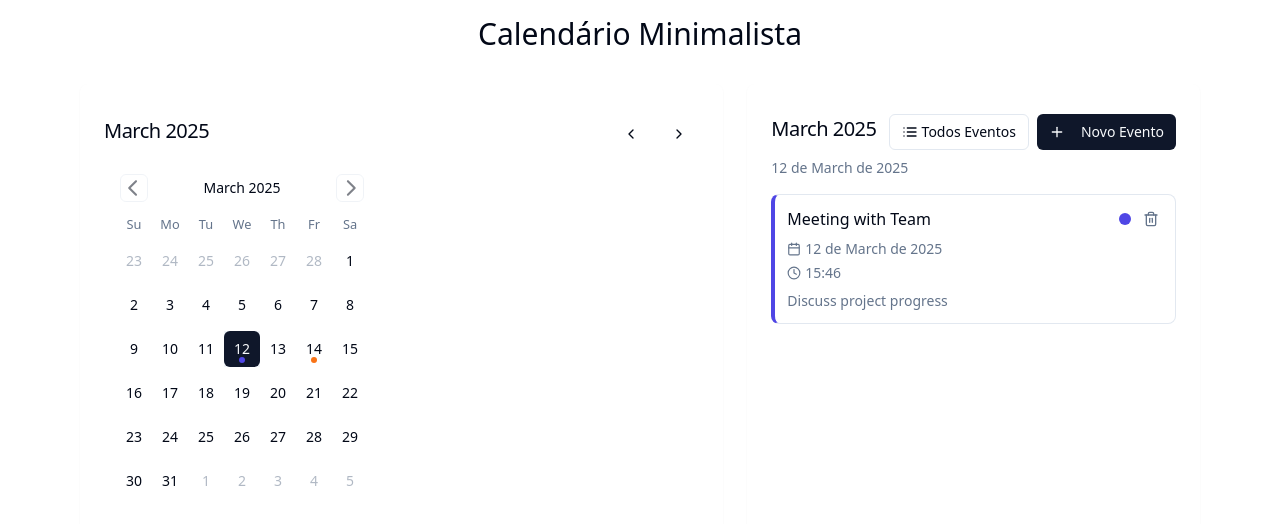
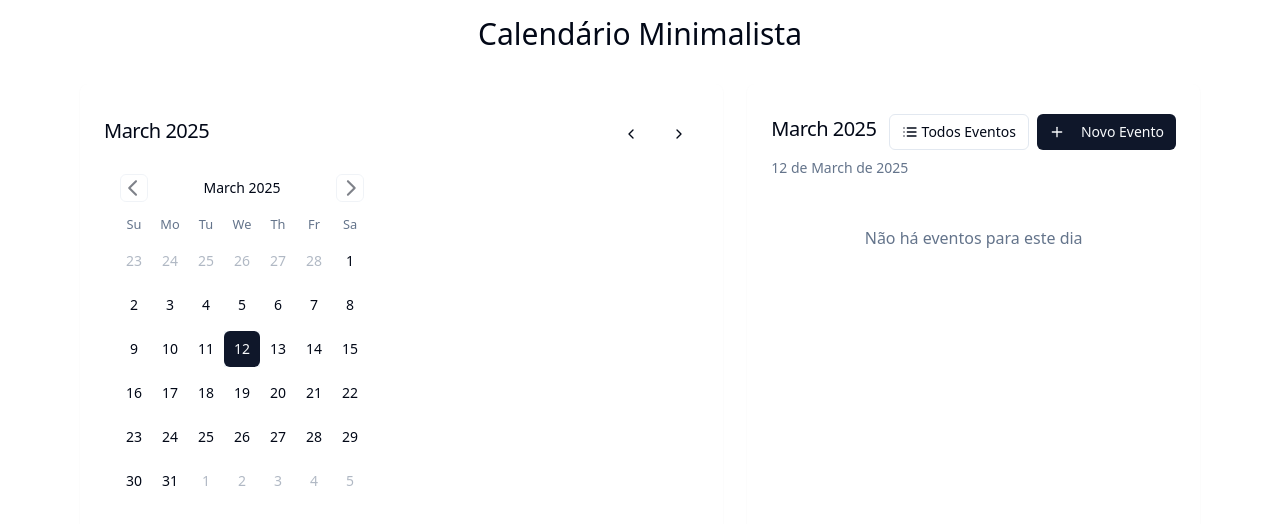
Before and after one commit to frostyez/Calendario_Simples, a React (Vite) app: page /calendar in a window 1280 px wide. Shown: the top 524 px of the page. Built offline with nearby package versions, Linux system fonts and the light colour scheme.

Commit message:
Remove default events
Removes the hardcoded default events from the calendar.

```diff
--- a/src/pages/Calendar.tsx
+++ b/src/pages/Calendar.tsx
@@ -1,4 +1,3 @@
-
 import React, { useState } from "react";
 import { format } from "date-fns";
 import { Calendar as CalendarComponent } from "@/components/ui/calendar";
@@ -27,22 +26,7 @@ export type Event = {
 const Calendar = () => {
   const [date, setDate] = useState<Date>(new Date());
   const [showAllEvents, setShowAllEvents] = useState(false);
-  const [events, setEvents] = useState<Event[]>([
-    {
-      id: "1",
-      title: "Meeting with Team",
-      date: new Date(),
-      description: "Discuss project progress",
-      color: "#4f46e5",
-    },
-    {
-      id: "2",
-      title: "Lunch with Client",
-      date: new Date(new Date().setDate(new Date().getDate() + 2)),
-      description: "Discuss new requirements",
-      color: "#f97316",
-    },
-  ]);
+  const [events, setEvents] = useState<Event[]>([]);
 
   const handleAddEvent = (event: Omit<Event, "id">) => {
     const newEvent = {
```
